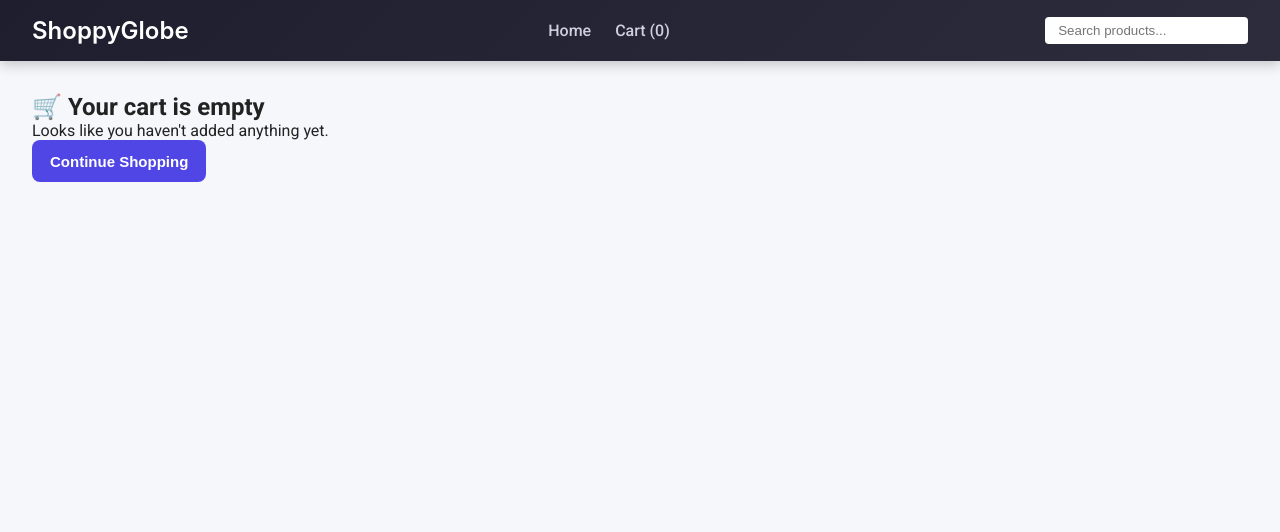
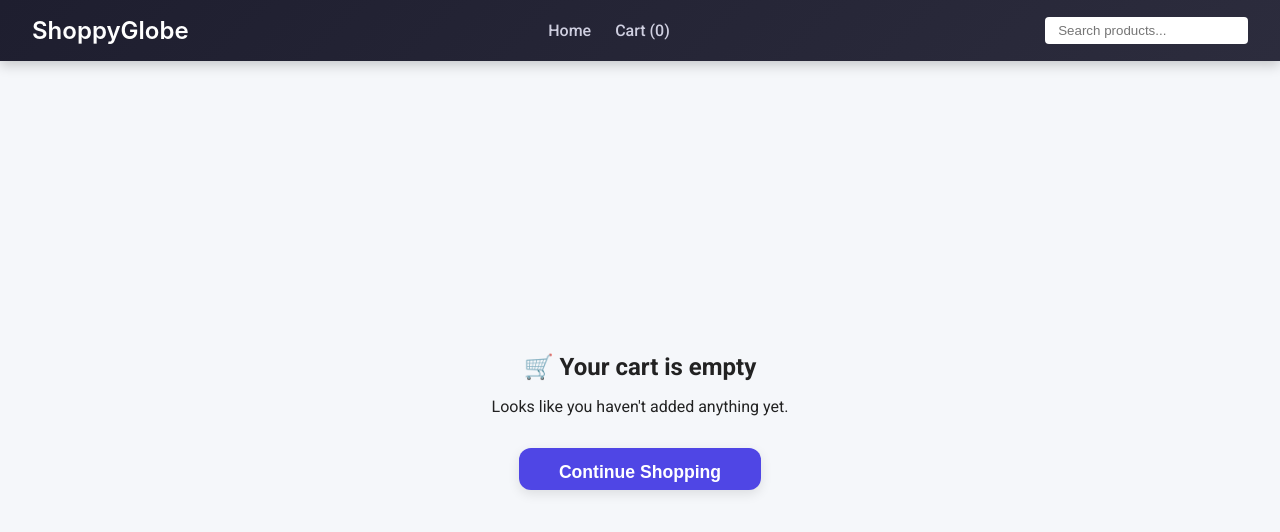
Before and after one commit to Keerthi-DC/shoppy-globe, a React (Vite) app: page /cart in a window 1280 px wide. Shown: the top 532 px of the page. Built offline with nearby package versions, Linux system fonts and the light colour scheme.

Commit message:
changes are done and locked the productlist and also the cartlist pages

```diff
--- a/src/components/Cart.css
+++ b/src/components/Cart.css
@@ -19,6 +19,11 @@
   padding: 2rem;
   margin: 2rem auto;
   max-width: 1100px;
+  display: flex;
+  flex-direction: column;
+  align-items: center;
+  justify-content: center;
+  min-height: 80vh;
 }
 
 @media (max-width: 768px) {
@@ -85,6 +90,36 @@
   font-weight: 600;
   color: var(--primary);
 }
+.empty-cart {
+  display: flex;
+  flex-direction: column;
+  align-items: center;
+  justify-content: center;
+  min-height: calc(100vh - 80px);
+  gap: 16px;
+  text-align: center;
+}
+
+.empty-cart .btn {
+  background: #4f46e5; /* Indigo */
+  color: #fff;
+  padding: 0.9rem 2.5rem;
+  border: none;
+  border-radius: 12px;
+  font-size: 1.1rem;
+  font-weight: 600;
+  cursor: pointer;
+  box-shadow: 0 4px 12px rgba(0,0,0,0.1);
+  transition: background 0.3s, transform 0.2s;
+  margin-top: 1rem;
+  display: inline-block;
+}
+@media (max-width: 600px) {
+  .empty-cart .btn {
+    width: 100%;
+    padding: 0.8rem 0;
+  }
+}
 
 .checkout-button {
   background: var(--primary);
```
